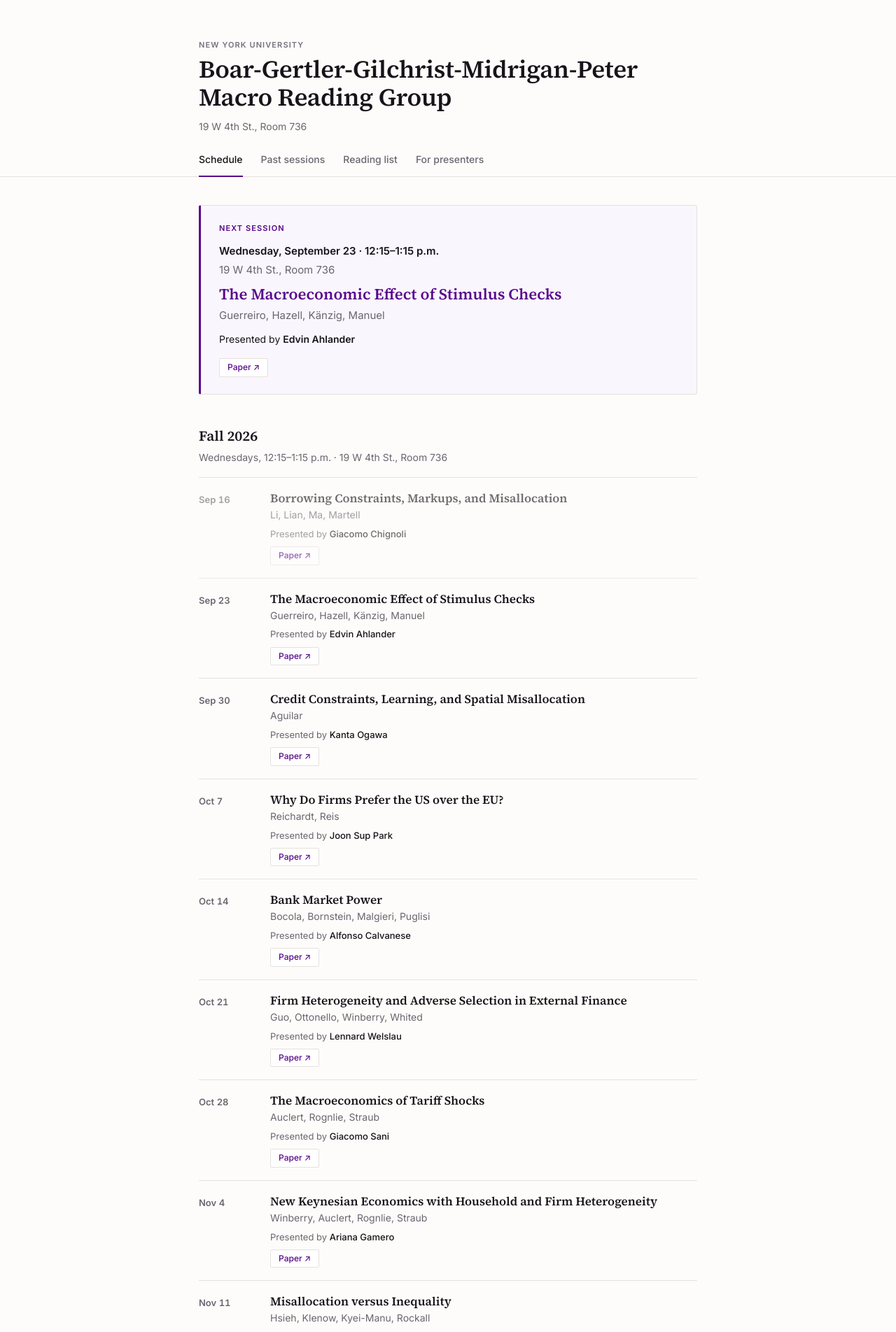
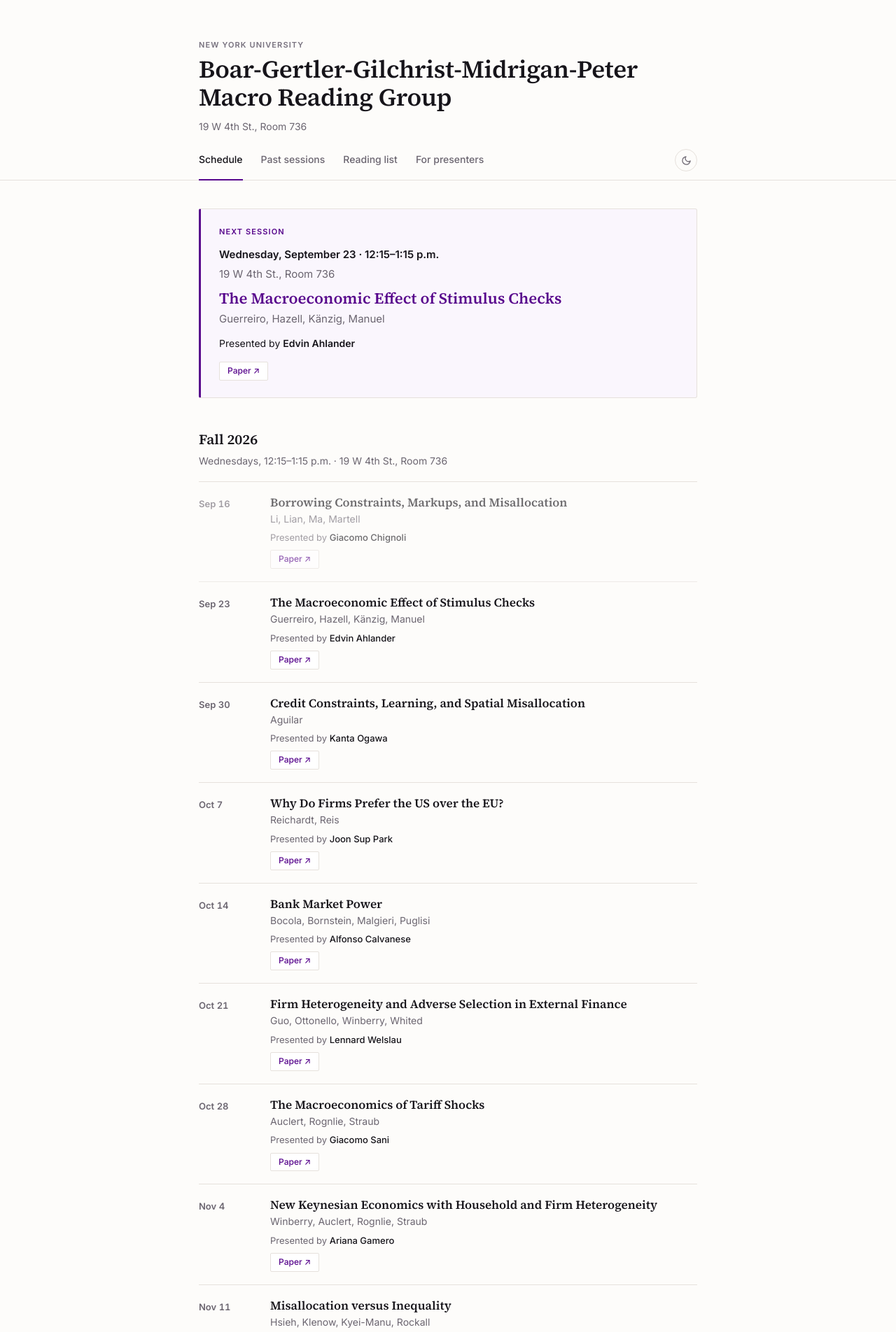
Before and after one commit to nyu-macro-rg/nyu-macro-rg.github.io, a Jekyll site: the page built from index.html, in a window 1280 px wide. Shown: the top 1904 px of the page at 70% size. Built offline with Jekyll 4.4.1, drawn with Linux system fonts in a browser that asks for light colours.

Commit message:
Add a dark mode toggle
The site already had a dark palette but only followed the OS, with no way to
override it. A button in the header now switches, and the choice is remembered.

An explicit choice beats the OS preference: the dark palette applies under
prefers-color-scheme only when the reader has not chosen light. A small inline
script in the head applies the saved choice before first paint, so choosing dark
does not mean a flash of light on every page load.

Which icon shows is pure CSS, so it is correct on first paint too. The button
stays hidden without JavaScript, where the site follows the OS as before.

Co-Authored-By: Claude Opus 5 <noreply@anthropic.com>

```diff
--- a/_layouts/default.html
+++ b/_layouts/default.html
@@ -3,6 +3,11 @@
 <head>
 <meta charset="utf-8">
 <meta name="viewport" content="width=device-width, initial-scale=1">
+<script>
+/* Runs before paint so a reader who chose dark never sees a flash of light. */
+(function(){try{var t=localStorage.getItem("theme");
+if(t==="dark"||t==="light"){document.documentElement.setAttribute("data-theme",t);}}catch(e){}})();
+</script>
 <title>{% if page.title %}{{ page.title }} · {% endif %}{{ site.data.sessions.meta.short_title }}</title>
 <meta name="description" content="{{ site.data.sessions.meta.blurb }}">
 <link rel="preconnect" href="https://fonts.googleapis.com">
@@ -23,6 +28,17 @@
       <a href="{{ '/archive/' | relative_url }}"{% if page.nav == 'archive' %} aria-current="page"{% endif %}>Past sessions</a>
       <a href="{{ '/reading-list/' | relative_url }}"{% if page.nav == 'reading' %} aria-current="page"{% endif %}>Reading list</a>
       <a href="{{ '/resources/' | relative_url }}"{% if page.nav == 'resources' %} aria-current="page"{% endif %}>For presenters</a>
+      <button type="button" id="theme-toggle" class="theme-toggle" hidden aria-label="Switch theme">
+        <svg class="i-moon" viewBox="0 0 24 24" fill="none" stroke="currentColor" stroke-width="2"
+             stroke-linecap="round" stroke-linejoin="round" aria-hidden="true">
+          <path d="M21 12.79A9 9 0 1 1 11.21 3 7 7 0 0 0 21 12.79z"/>
+        </svg>
+        <svg class="i-sun" viewBox="0 0 24 24" fill="none" stroke="currentColor" stroke-width="2"
+             stroke-linecap="round" stroke-linejoin="round" aria-hidden="true">
+          <circle cx="12" cy="12" r="4"/>
+          <path d="M12 2v2M12 20v2M4.9 4.9l1.4 1.4M17.7 17.7l1.4 1.4M2 12h2M20 12h2M4.9 19.1l1.4-1.4M17.7 6.3l1.4-1.4"/>
+        </svg>
+      </button>
     </nav>
   </div>
 </header>
@@ -44,5 +60,6 @@
 
 <script src="{{ '/assets/next-session.js' | relative_url }}" defer></script>
 <script src="{{ '/assets/archive-picker.js' | relative_url }}" defer></script>
+<script src="{{ '/assets/theme.js' | relative_url }}" defer></script>
 </body>
 </html>
--- a/assets/style.css
+++ b/assets/style.css
@@ -3,7 +3,9 @@
    One accent (NYU violet), a serif for paper titles, a sans for UI.
    --------------------------------------------------------------- */
 
+/* Light is the default palette. */
 :root {
+  color-scheme: light;
   --bg:      #FDFCFA;
   --surface: #FFFFFF;
   --text:    #16141A;
@@ -16,8 +18,12 @@
   --sans:  "Inter", -apple-system, BlinkMacSystemFont, "Segoe UI", Helvetica, Arial, sans-serif;
 }
 
+/* Dark applies when the OS asks for it AND the reader has not chosen light,
+   or whenever the reader has chosen dark. The two blocks below are the same
+   palette and must be kept in sync. */
 @media (prefers-color-scheme: dark) {
-  :root {
+  :root:not([data-theme="light"]) {
+    color-scheme: dark;
     --bg:      #131115;
     --surface: #1A171E;
     --text:    #EDEAF0;
@@ -27,6 +33,17 @@
     --rule:    #2A262F;
     --hero-bg: #1C1622;
   }
+}
+:root[data-theme="dark"] {
+  color-scheme: dark;
+  --bg:      #131115;
+  --surface: #1A171E;
+  --text:    #EDEAF0;
+  --muted:   #9A94A2;
+  --faint:   #8F8899;
+  --accent:  #C9A3E8;
+  --rule:    #2A262F;
+  --hero-bg: #1C1622;
 }
 
 *, *::before, *::after { box-sizing: border-box; }
@@ -200,7 +217,7 @@ footer.site p { margin: 0 0 6px; max-width: none; }
 
 @media print {
   :root { --bg:#fff; --text:#000; --muted:#444; --accent:#000; --rule:#bbb; --hero-bg:#f4f4f4; --surface:#fff; }
-  header.site nav, footer.site, .skip { display: none; }
+  header.site nav, footer.site, .skip, .theme-toggle { display: none !important; }
   .session { break-inside: avoid; }
   .links a { border: none; padding: 0; text-decoration: underline; }
 }
@@ -279,3 +296,31 @@ a.rl-presented {
 a.rl-presented:hover { background: var(--accent); color: var(--bg); text-decoration: none; }
 
 li.was-presented .rl-title { color: var(--text); }
+
+/* ---------- theme toggle ---------- */
+
+.theme-toggle {
+  margin: -4px 0 12px auto;            /* pushes it to the end of the nav row */
+  display: inline-flex; align-items: center; justify-content: center;
+  width: 32px; height: 32px; padding: 0;
+  background: transparent;
+  border: 1px solid var(--rule); border-radius: 100px;
+  color: var(--muted);
+  cursor: pointer;
+  -webkit-appearance: none; appearance: none;
+}
+.theme-toggle:hover { color: var(--text); border-color: var(--muted); }
+.theme-toggle svg { width: 15px; height: 15px; display: block; }
+
+/* Which icon shows is pure CSS, so it is right on first paint with no
+   scripted class-juggling: show the theme you would switch TO. */
+.theme-toggle .i-sun  { display: none; }
+.theme-toggle .i-moon { display: block; }
+@media (prefers-color-scheme: dark) {
+  :root:not([data-theme="light"]) .theme-toggle .i-sun  { display: block; }
+  :root:not([data-theme="light"]) .theme-toggle .i-moon { display: none; }
+}
+:root[data-theme="dark"]  .theme-toggle .i-sun  { display: block; }
+:root[data-theme="dark"]  .theme-toggle .i-moon { display: none; }
+:root[data-theme="light"] .theme-toggle .i-sun  { display: none; }
+:root[data-theme="light"] .theme-toggle .i-moon { display: block; }
--- /dev/null
+++ b/assets/theme.js
@@ -0,0 +1,50 @@
+/* Dark-mode toggle.
+ *
+ * The stored choice is applied by a tiny inline script in <head> so the page
+ * paints in the right theme immediately; this file only wires up the button.
+ * With no JavaScript the button stays hidden and the site follows the OS, which
+ * is the behaviour it had before.
+ */
+(function () {
+  "use strict";
+
+  var root = document.documentElement;
+  var btn = document.getElementById("theme-toggle");
+  if (!btn) return;
+  btn.hidden = false;                        // only useful once JS is running
+
+  function stored() {
+    try { return localStorage.getItem("theme"); } catch (e) { return null; }
+  }
+
+  function effective() {
+    var t = root.getAttribute("data-theme");
+    if (t === "dark" || t === "light") return t;
+    return window.matchMedia &&
+           window.matchMedia("(prefers-color-scheme: dark)").matches ? "dark" : "light";
+  }
+
+  function relabel() {
+    var next = effective() === "dark" ? "light" : "dark";
+    var text = "Switch to " + next + " theme";
+    btn.setAttribute("aria-label", text);
+    btn.setAttribute("title", text);
+  }
+
+  relabel();
+
+  btn.addEventListener("click", function () {
+    var next = effective() === "dark" ? "light" : "dark";
+    root.setAttribute("data-theme", next);
+    try { localStorage.setItem("theme", next); } catch (e) {}
+    relabel();
+  });
+
+  // Keep following the OS for anyone who has not made a choice.
+  if (window.matchMedia) {
+    var mq = window.matchMedia("(prefers-color-scheme: dark)");
+    var onChange = function () { if (!stored()) relabel(); };
+    if (mq.addEventListener) mq.addEventListener("change", onChange);
+    else if (mq.addListener) mq.addListener(onChange);
+  }
+})();
```
Also changed, not shown: README.md.
